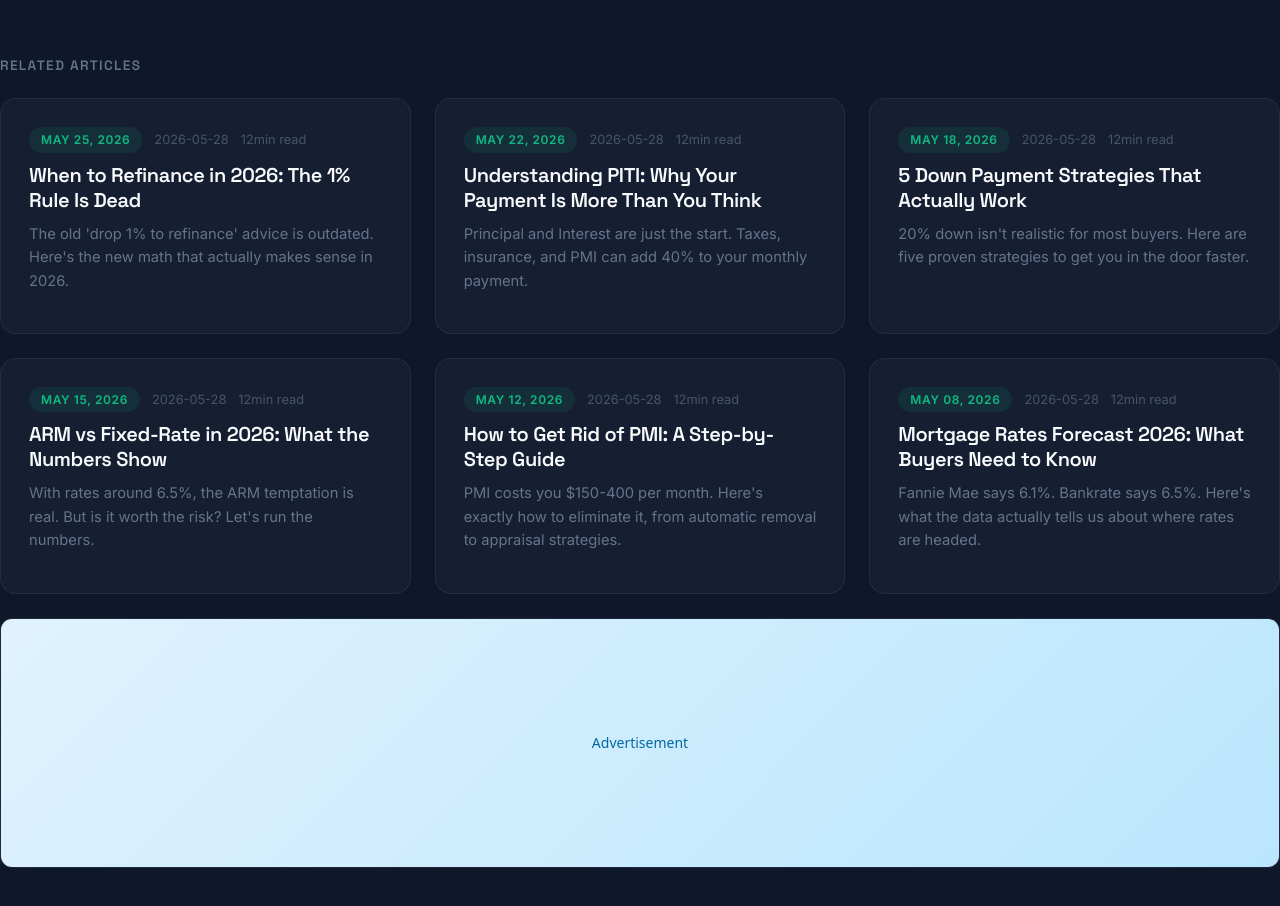
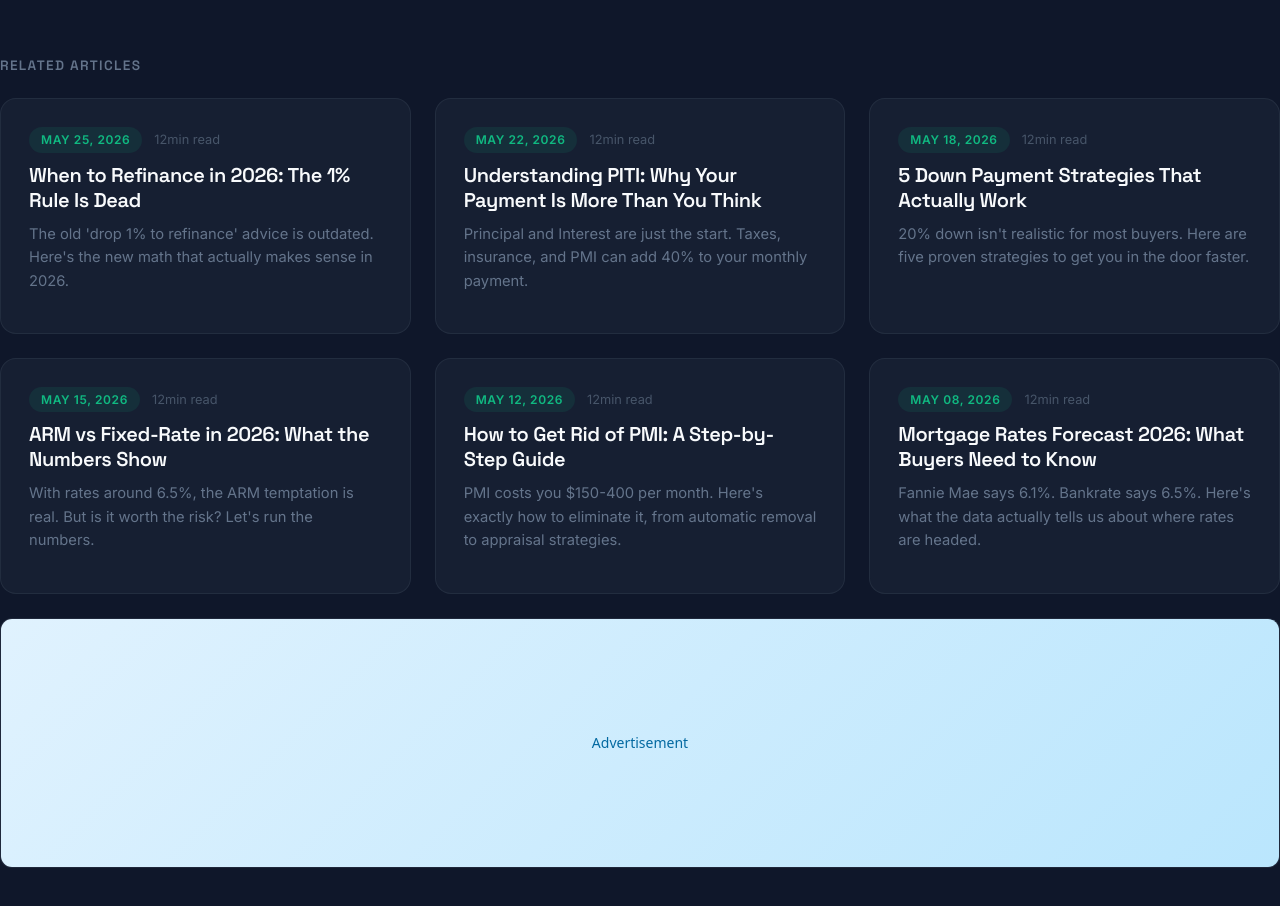
Before and after one commit to Shikai12/mortgagecalctool, a plain HTML site: page tools/index.html in a window 1280 px wide. Shown: the part 1768-2674 px from the top of the page. Drawn offline with Linux system fonts and the light colour scheme.

Commit message:
Add files via upload

```diff
--- a/tools/index.html
+++ b/tools/index.html
@@ -95,7 +95,6 @@
       <div style="flex:1;">
         <div style="display:flex;gap:12px;align-items:center;margin-bottom:10px;">
           <span class="mct-blog-card-tag">May 25, 2026</span>
-          <span style="color:#475569;font-size:0.8rem;">2026-05-28</span>
           <span style="color:#475569;font-size:0.8rem;">12min read</span>
         </div>
         <h3>When to Refinance in 2026: The 1% Rule Is Dead</h3>
@@ -106,7 +105,6 @@
       <div style="flex:1;">
         <div style="display:flex;gap:12px;align-items:center;margin-bottom:10px;">
           <span class="mct-blog-card-tag">May 22, 2026</span>
-          <span style="color:#475569;font-size:0.8rem;">2026-05-28</span>
           <span style="color:#475569;font-size:0.8rem;">12min read</span>
         </div>
         <h3>Understanding PITI: Why Your Payment Is More Than You Think</h3>
@@ -117,7 +115,6 @@
       <div style="flex:1;">
         <div style="display:flex;gap:12px;align-items:center;margin-bottom:10px;">
           <span class="mct-blog-card-tag">May 18, 2026</span>
-          <span style="color:#475569;font-size:0.8rem;">2026-05-28</span>
           <span style="color:#475569;font-size:0.8rem;">12min read</span>
         </div>
         <h3>5 Down Payment Strategies That Actually Work</h3>
@@ -128,7 +125,6 @@
       <div style="flex:1;">
         <div style="display:flex;gap:12px;align-items:center;margin-bottom:10px;">
           <span class="mct-blog-card-tag">May 15, 2026</span>
-          <span style="color:#475569;font-size:0.8rem;">2026-05-28</span>
           <span style="color:#475569;font-size:0.8rem;">12min read</span>
         </div>
         <h3>ARM vs Fixed-Rate in 2026: What the Numbers Show</h3>
@@ -139,7 +135,6 @@
       <div style="flex:1;">
         <div style="display:flex;gap:12px;align-items:center;margin-bottom:10px;">
           <span class="mct-blog-card-tag">May 12, 2026</span>
-          <span style="color:#475569;font-size:0.8rem;">2026-05-28</span>
           <span style="color:#475569;font-size:0.8rem;">12min read</span>
         </div>
         <h3>How to Get Rid of PMI: A Step-by-Step Guide</h3>
@@ -150,7 +145,6 @@
       <div style="flex:1;">
         <div style="display:flex;gap:12px;align-items:center;margin-bottom:10px;">
           <span class="mct-blog-card-tag">May 08, 2026</span>
-          <span style="color:#475569;font-size:0.8rem;">2026-05-28</span>
           <span style="color:#475569;font-size:0.8rem;">12min read</span>
         </div>
         <h3>Mortgage Rates Forecast 2026: What Buyers Need to Know</h3>
```
